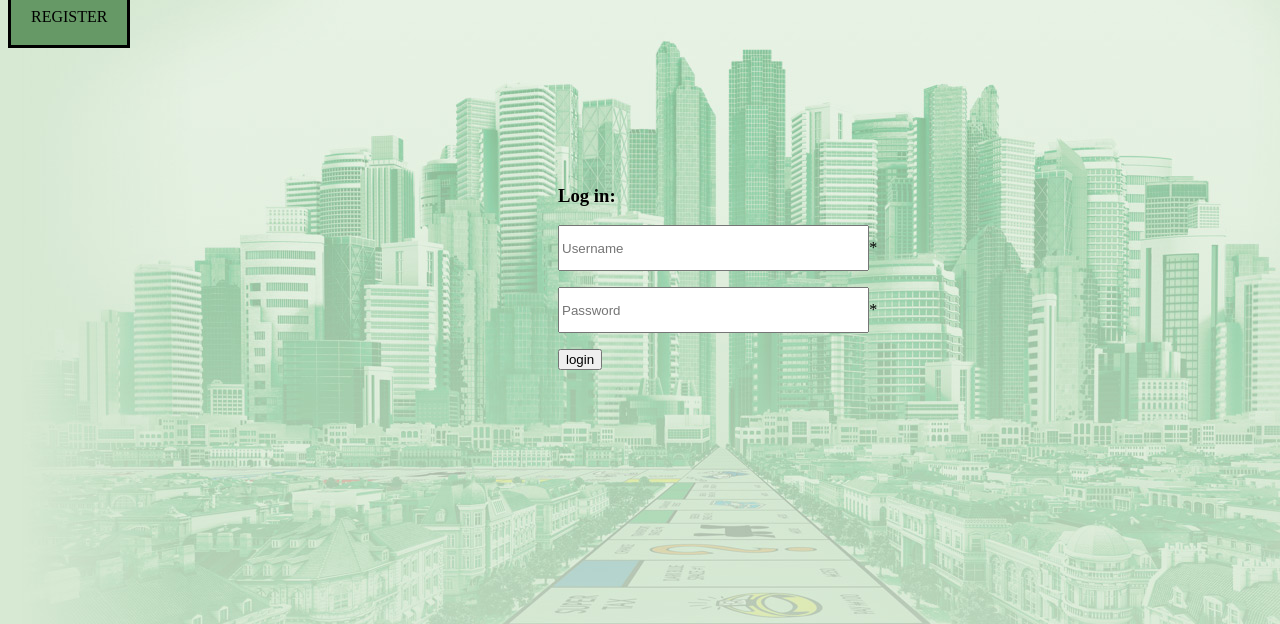
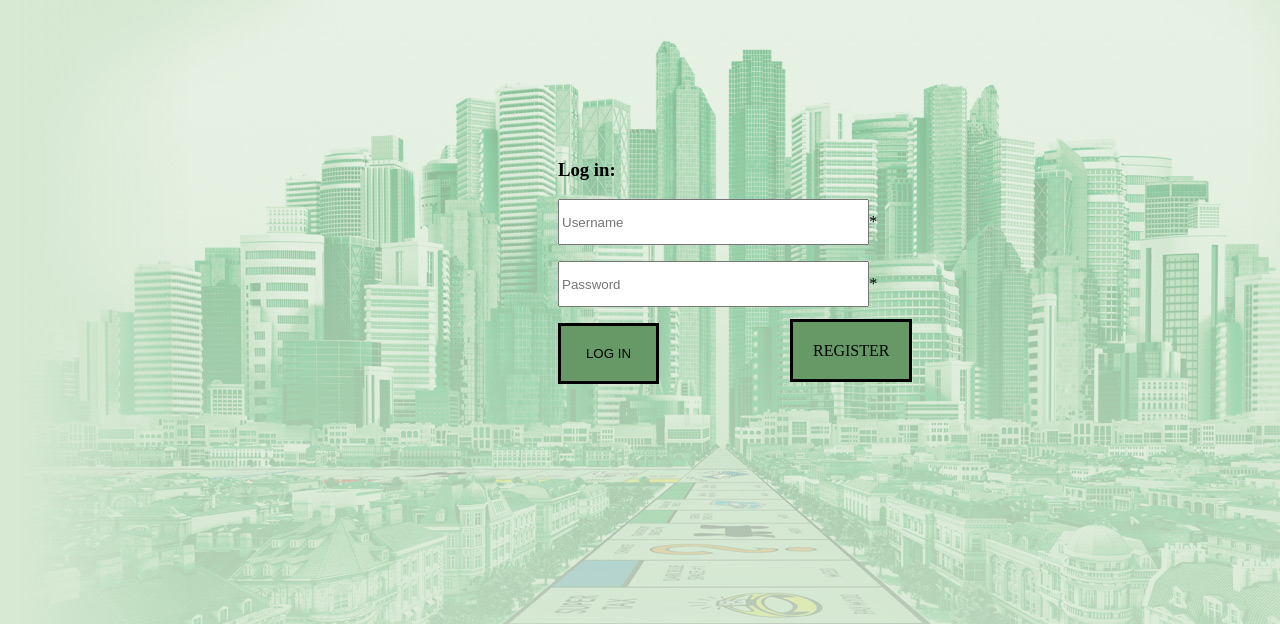
Before and after one commit to galissima/IT_VILLAGE, a PHP site: page / in a window 1280 px wide. Shown: the top 624 px of the page. Run offline with PHP 8.4, Linux system fonts and the light colour scheme; data that the repository does not hold is empty.

Commit message:
jeAscbzx

```diff
--- a/assets/css/style.css
+++ b/assets/css/style.css
@@ -35,9 +35,23 @@ body{
 		background-color: red;
 
 	}
-	.name, .password, .email{
+	 .email{
 		width: 60%;
 		height: 40px;
+
+	}
+	.register_index{
+		position: absolute;
+		top: 342px;
+		left: 790px;
+	}
+	.login_index{
+		background-color: #696;
+		width: 20%;
+		height: 61px;
+		position: relative;
+		border: 3px solid black;
+		left: 0px;
 
 	}
 
@@ -95,7 +109,6 @@ body{
 	z-index: 2;
 	font-family: Georgia;
 	font-size: 20px;
-	font-weight: bold;
 	color: #696;
 }
 	.answer, .round{
@@ -271,7 +284,20 @@ body{
 		background-color: #696;
 		border: 3px solid black;
 		}
-
+	.textarea{
+		width: 25%;
+		height:  100px ;
+		position: absolute;
+		top: 600px;
+		left: 540px;
+		margin-bottom: 20px;
+	}
+	.subtext{
+		position: absolute;
+		top: 710px;
+		left: 540px;
+		margin-bottom: 20px;
+	}
 	/* game_over file*/
 
 	.newgame{
--- a/game.php
+++ b/game.php
@@ -372,6 +372,8 @@ if ($_SESSION['hotel2']==1 and $_SESSION['hotel7']==1 and $_SESSION['hotel10']==
 <div class="size div29">C-29</div>
 <div class="size div30">W-30</div>
 </div>
+
 <?php
+
 include('includes/footer.php');
 ?>
--- a/index.php
+++ b/index.php
@@ -3,7 +3,7 @@ $title = 'Index';
 include('includes/header.php');
 include('db_connection.php');
 
-echo '<a href="register.php">REGISTER</a>';
+echo '<div class="register_index"><a href="register.php">REGISTER</a></div>';
 session_start();
 // check
 if (!empty($_POST['submit'])) {
@@ -48,7 +48,7 @@ if (!empty($_POST['submit'])) {
 <form action="" method="post">
 	<p><input type="text" name="user_name" class="name" placeholder="Username">*</p>
 	<p><input type="password" name="user_password" class="password" placeholder="Password">*</p>
-	<p><input type="submit" name="submit" value="login"></p>
+	<p><input type="submit" name="submit" value="LOG IN" class="login_index"></p>
 	</form>
 </div>
 
```
Also changed, not shown: game_over.php (+27 -12 lines), games_score.php (+29 -44 lines), includes/form.php (+6 -1 lines).
